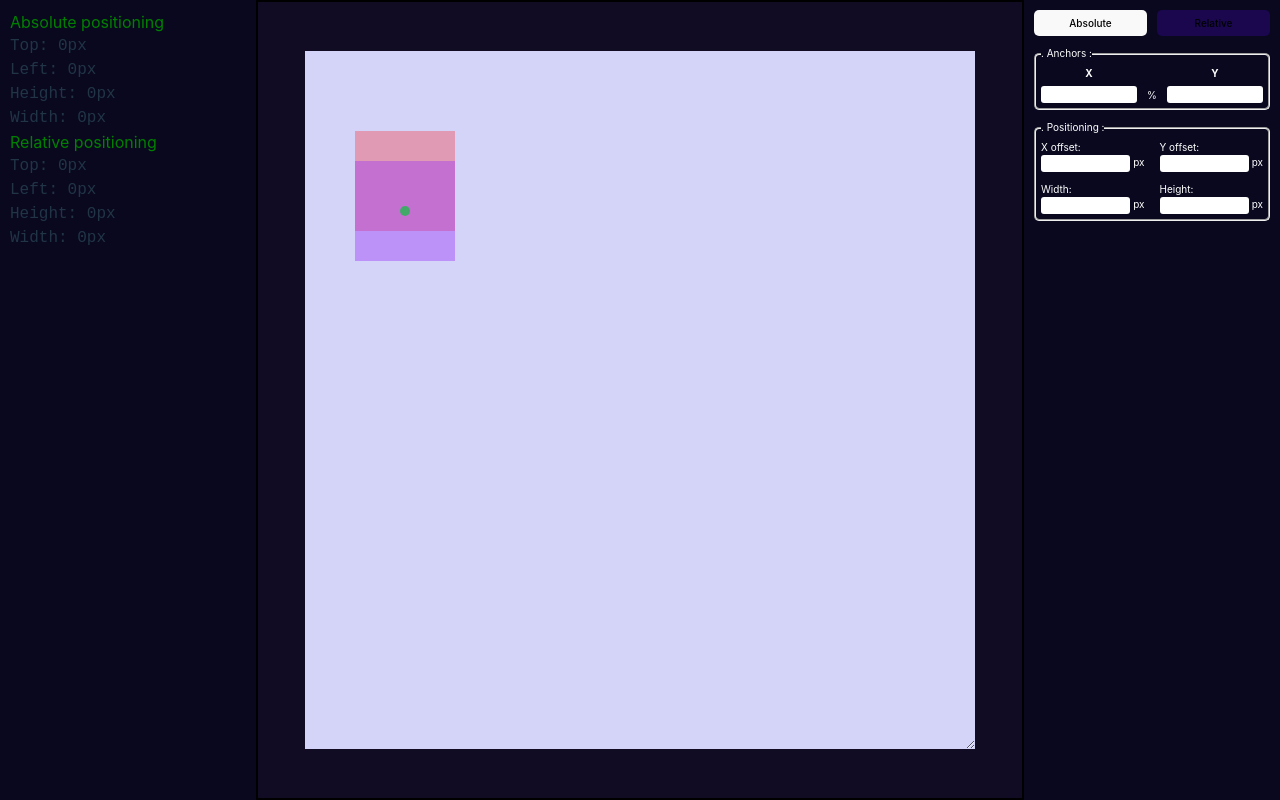
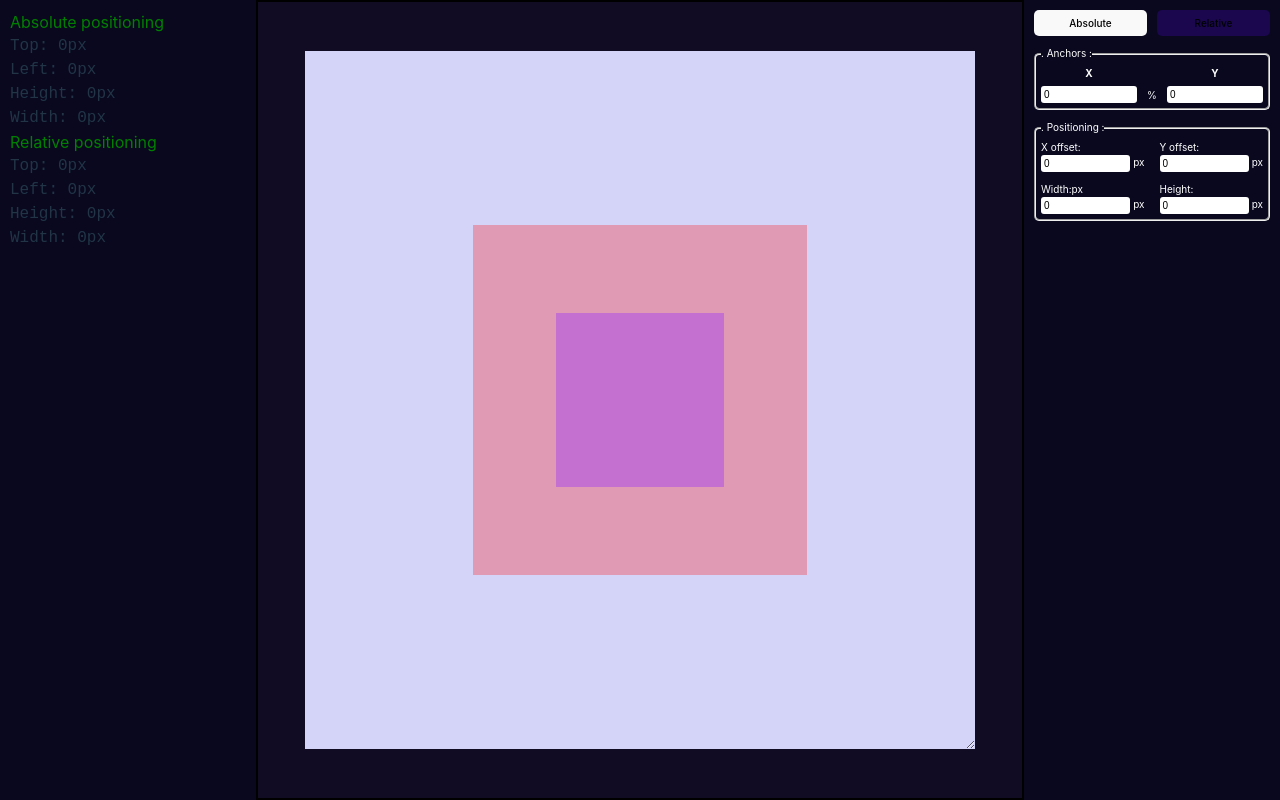
Before and after one commit to Davydx7/Markdown-to-Html-Parser, a React (Vite) app in the folder chris-positioning/: page / in a window 1280 px wide. Built offline with nearby package versions, Linux system fonts and the light colour scheme.

Commit message:
connecting input to output

```diff
--- a/chris-positioning/src/App.scss
+++ b/chris-positioning/src/App.scss
@@ -36,10 +36,10 @@
     background-color: rgba(255, 0, 0, 0.274);
     padding: 0.1rem; // to stay visible at 0 height/width
     overflow: visible;
-    top: 8rem;
-    left: 5rem;
-    width: 10rem;
-    height: 10rem;
+    // top: 8rem;
+    // left: 5rem;
+    // width: 10rem;
+    // height: 10rem;
   }
 
   .pivot {
@@ -49,22 +49,18 @@
     padding: 0.01rem;
     outline: 5px solid rgb(0, 255, 0);
     overflow: visible;
-    top: 8rem;
-    left: 5rem;
-    z-index: 10;
-    // transform: translate(-50%,-50%);
-    // width: 10rem;
-    // height: 10rem;
+    // top: 8rem;
+    // left: 5rem;
   }
 
   .childElement {
     position: absolute;
     background-color: rgba(154, 55, 247, 0.425);
     padding: 0.1rem; // to stay visible at 0 height/width
-    top: -5rem;
-    left: -5rem;
-    width: 10rem; // overides 'right'
-    height: 10rem; // overrides 'bottom'
+    // top: -5rem;
+    // left: -5rem;
+    // width: 10rem; // overides 'right'
+    // height: 10rem; // overrides 'bottom'
   }
 }
 
--- a/chris-positioning/src/App.tsx
+++ b/chris-positioning/src/App.tsx
@@ -1,6 +1,7 @@
-import { useState } from 'react';
+import { CSSProperties, useState } from 'react';
 import './App.scss';
 import AbsolutePanel from './components/AbsolutePanel';
+import Display from './components/Display';
 import RelativePanel from './components/RelativePanel';
 
 function App() {
@@ -17,26 +18,18 @@ function App() {
   return (
     <div className="app">
       {/* left output column */}
-      <div className="column-1">
+      <aside className="column-1">
         <p style={{ color: 'green' }}> Absolute positioning </p>
         <pre>{absoluteStyle}</pre>
         <p style={{ color: 'green' }}> Relative positioning </p>
         <pre>{relativeStyle}</pre>
-      </div>
+      </aside>
 
       {/* middle display column */}
-      <div className="column-2">
-        <div className="parentElement" title="viewport">
-          <div className="anchor" title="anchor">
-            <div className="pivot" title="pivot">
-              <div className="childElement" title="positioned element" />
-            </div>
-          </div>
-        </div>
-      </div>
+      <Display isAbsolute={isAbsolute} />
 
       {/* right input column */}
-      <div className="column-3">
+      <aside className="column-3">
         <div className="position">
           <button onClick={() => setIsAbsolute(true)} className={!isAbsolute ? 'selected' : ''}>
             Absolute
@@ -46,7 +39,7 @@ function App() {
           </button>
         </div>
         {isAbsolute ? <AbsolutePanel /> : <RelativePanel />}
-      </div>
+      </aside>
     </div>
   );
 }
--- a/chris-positioning/src/components/AbsolutePanel/index.tsx
+++ b/chris-positioning/src/components/AbsolutePanel/index.tsx
@@ -1,4 +1,5 @@
 import { useState } from 'react';
+import Input from '../Input';
 import './absolutePanel.scss';
 
 const AbsolutePanel: React.FC = () => {
@@ -10,28 +11,36 @@ const AbsolutePanel: React.FC = () => {
         <legend>. Anchors :</legend>
         <label>
           <strong>X</strong>
-          <input id="x" type="number" min={0} max={100} />
+          <Input value="x" />
         </label>
         <span>%</span>
         <label>
           <strong>Y</strong>
-          <input id="y" type="number" min={0} max={100} />
+          <Input value="y" />
         </label>
       </fieldset>
 
       <fieldset className="positioning">
         <legend>. Positioning :</legend>
         <label>
-          X offset: <input type="number" /> px
+          X offset:
+          <Input value="xOffset" />
+          px
         </label>
         <label>
-          Y offset: <input type="number" /> px
+          Y offset:
+          <Input value="yOffset" />
+          px
         </label>
         <label>
-          Width: <input type="number" /> px
+          Width:px
+          <Input value="width" />
+          px
         </label>
         <label>
-          Height: <input type="number" /> px
+          Height:
+          <Input value="height" />
+          px
         </label>
       </fieldset>
     </div>
--- /dev/null
+++ b/chris-positioning/src/components/Display/index.tsx
@@ -0,0 +1,49 @@
+import { CSSProperties } from 'react';
+
+const Display: React.FC<{ isAbsolute: boolean }> = ({ isAbsolute }) => {
+  const anchor: CSSProperties = {
+    position: 'absolute',
+
+    bottom: '25%',
+    left: '25%',
+    right: '25%',
+    top: '25%'
+    // height: `${up}px`,
+    // width: `${right}px`,
+  };
+
+  const pivot: CSSProperties = {
+    display: 'contents'
+    // position: 'absolute',
+    // bottom: '75%',
+    // left: '25%',
+    // right: '75%',
+    // top: '25%'
+    // height: `${up}px`,
+    // width: `${right}px`,
+  };
+
+  const child: CSSProperties = {
+    position: 'absolute',
+
+    bottom: '25%',
+    left: '25%',
+    right: '25%',
+    top: '25%'
+
+    // height: `${up}px`,
+    // width: `${right}px`,
+  };
+  return (
+    <main className="column-2">
+      <div className="parentElement" title="viewport">
+        <div className="anchor" title="anchor" style={anchor}>
+          <div className="pivot" title="pivot" style={pivot}>
+            <div className="childElement" title="positioned element" style={child} />
+          </div>
+        </div>
+      </div>
+    </main>
+  );
+};
+export default Display;
--- a/chris-positioning/src/components/Input/index.tsx
+++ b/chris-positioning/src/components/Input/index.tsx
@@ -2,6 +2,8 @@ import { useContext } from 'react';
 import { DataContext } from '../../store/DataContext';
 
 type ValueType =
+  | 'x'
+  | 'y'
   | 'xMax'
   | 'xMin'
   | 'yMax'
--- a/chris-positioning/src/store/DataContext.tsx
+++ b/chris-positioning/src/store/DataContext.tsx
@@ -1,6 +1,9 @@
 import React, { createContext, useMemo, useState } from 'react';
 
 type DataStateType = {
+  x: number;
+  y: number;
+
   xMax: number;
   xMin: number;
   yMax: number;
@@ -26,28 +29,36 @@ export const DataContext = createContext<DataContextType | null>(null);
 DataContext.displayName = 'DataContext';
 
 const DataProvider: React.FC<{ children: React.ReactNode }> = ({ children }) => {
-  const dataObj = {
+  const dataObj: DataStateType = {
+    // absolute anchors
+    x: 0,
+    y: 0,
+
+    // absolute positioning
+    height: 0,
+    width: 0,
+    xOffset: 0,
+    yOffset: 0,
+
+    // relative anchors
     xMax: 0,
     xMin: 0,
     yMax: 0,
     yMin: 0,
 
+    // relative positioning
     bottom: 0,
     left: 0,
     right: 0,
-    top: 0,
-
-    height: 0,
-    width: 0,
-    xOffset: 0,
-    yOffset: 0
+    top: 0
   };
 
   const [data, setData] = useState<DataStateType>(dataObj);
 
   const store = useMemo(() => {
-    const setValue = (e: React.ChangeEvent<HTMLInputElement>) =>
+    const setValue = (e: React.ChangeEvent<HTMLInputElement>) => {
       setData({ ...data, [e.currentTarget.id]: +e.currentTarget.value });
+    };
 
     return { data, setValue };
   }, [data]);
```
